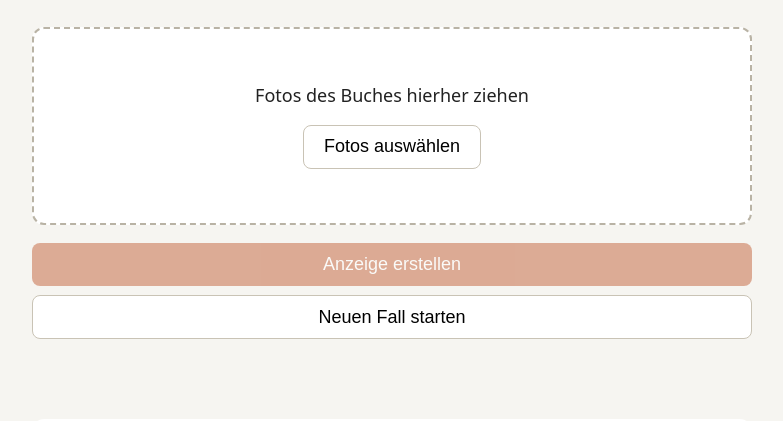
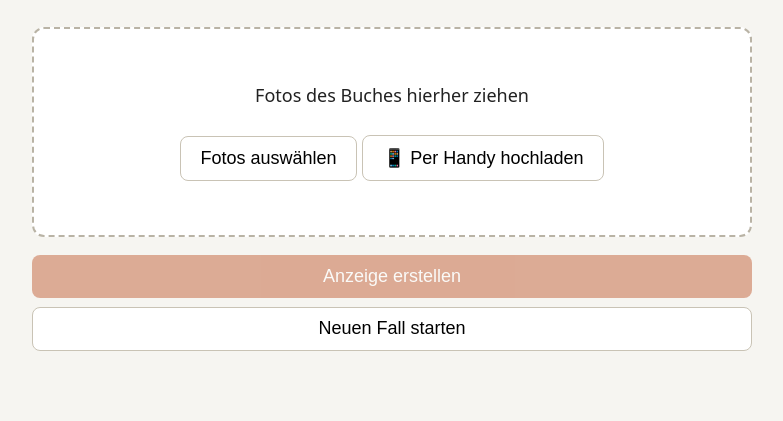
Before and after one commit to Giacomola/ebayClient, a Flask app: page / in a window 1280 px wide. Shown: the part 82-503 px from the top of the page, without its empty margins (248-1031 px from the left). Run offline with Flask 3, Linux system fonts and the light colour scheme; data that the repository does not hold is empty; parts of the project's set-up code (start-up, migrations or seed data) failed here and were passed over.

Commit message:
feat: Handy-Zugang per QR-Code im Browser
Neue Route /api/handy-zugang liefert die WLAN-Adresse des PCs und einen
QR-Code als SVG; Knopf "Per Handy hochladen" zeigt beides an. So kann ein
Handy im selben WLAN die App oeffnen und Fotos hochladen.

Co-Authored-By: Claude Opus 4.8 <noreply@anthropic.com>

```diff
--- a/app.py
+++ b/app.py
@@ -14,6 +14,26 @@ from image_host import upload_image
 from ebay_csv import (append_listing, title_exists, title_for,
                       recent_listings, archive_as_file, DEFAULT_FILENAME)
 from draft import load_draft, update_fields, update_images, clear_draft
+
+# Port, auf dem das Programm läuft (auch in der Handy-Adresse verwendet).
+PORT = 5050
+
+def _handy_qr_svg(url: str) -> str:
+    """Erzeugt einen QR-Code als SVG-Text (skaliert sauber, braucht kein Pillow).
+    Bei einem Fehler kommt ein leerer String zurück (QR ist Komfort, kein Muss)."""
+    try:
+        import io
+        import qrcode
+        import qrcode.image.svg
+        qr = qrcode.QRCode(border=2)
+        qr.add_data(url)
+        qr.make(fit=True)
+        img = qr.make_image(image_factory=qrcode.image.svg.SvgPathImage)
+        buf = io.BytesIO()
+        img.save(buf)
+        return buf.getvalue().decode("utf-8")
+    except Exception:  # noqa: BLE001
+        return ""
 
 def _open_in_os(path: str) -> None:
     """Öffnet eine Datei im Standardprogramm des Betriebssystems.
@@ -113,6 +133,17 @@ def create_app(config_path: str = "config.json",
         except Exception as e:  # noqa: BLE001
             return jsonify({"error": f"Konnte die Datei nicht öffnen: {e}"}), 500
         return jsonify({"ok": True, "path": path})
+
+    @app.get("/api/handy-zugang")
+    def handy_zugang():
+        """Liefert die WLAN-Adresse dieses PCs (+ QR-Code), damit ein Handy im selben
+        WLAN die App öffnen und Fotos hochladen kann."""
+        ip = _lan_ip()
+        if not ip:
+            return jsonify({"url": "", "qr_svg": "",
+                            "error": "Keine WLAN-Adresse gefunden. Ist der PC im WLAN?"})
+        url = f"http://{ip}:{PORT}"
+        return jsonify({"url": url, "qr_svg": _handy_qr_svg(url)})
 
     @app.get("/api/listings")
     def listings():
@@ -340,7 +371,6 @@ def _zeige_handy_zugang(port: int) -> None:
 if __name__ == "__main__":
     import webbrowser
     # Port 5050 statt 5000: 5000 ist unter macOS oft vom AirPlay-Empfänger belegt.
-    PORT = 5050
     app = create_app()
     _zeige_handy_zugang(PORT)
     webbrowser.open(f"http://127.0.0.1:{PORT}")  # öffnet das Programm auf DIESEM PC
--- a/static/app.js
+++ b/static/app.js
@@ -229,6 +229,26 @@ dz.addEventListener("drop", (e) => {
 });
 $("choose-btn").addEventListener("click", () => $("file-input").click());
 $("file-input").addEventListener("change", (e) => addFiles(e.target.files));
+
+// „Per Handy hochladen": zeigt QR-Code + WLAN-Adresse dieses PCs an.
+on("handy-btn", "click", async () => {
+  const qr = $("handy-qr"), urlEl = $("handy-url"), fehler = $("handy-fehler");
+  qr.innerHTML = ""; urlEl.textContent = ""; fehler.hidden = true;
+  let d;
+  try {
+    d = await (await fetch("/api/handy-zugang")).json();
+  } catch (e) {
+    d = { error: "Adresse konnte nicht ermittelt werden." };
+  }
+  if (!d.url) {
+    fehler.textContent = d.error || "Keine WLAN-Adresse gefunden.";
+    fehler.hidden = false;
+  } else {
+    if (d.qr_svg) qr.innerHTML = d.qr_svg;   // QR als SVG direkt einbetten
+    urlEl.textContent = d.url;
+  }
+  $("handy-dialog").showModal();
+});
 
 const generateBtn = $("generate-btn");
 generateBtn.addEventListener("click", async () => {
--- a/static/style.css
+++ b/static/style.css
@@ -67,6 +67,11 @@ dialog textarea { overflow: hidden; resize: none; line-height: 1.4; }
 .src-row { flex-direction: row; align-items: center; gap: .4rem; margin-bottom: .25rem;
   font-size: .9rem; }
 .src-prio { width: 3.4rem; text-align: center; }
+.handy-qr { display: flex; justify-content: center; margin: .5rem 0; }
+.handy-qr svg { width: 220px; height: 220px; }
+.handy-url { text-align: center; font-family: ui-monospace, monospace; font-weight: 600;
+  word-break: break-all; margin: .2rem 0 .6rem; }
+#handy-btn { margin-top: .6rem; }
 .price-line { display: flex; gap: .5rem; align-items: center; }
 .price-line input { flex: 1; }
 .price-line button { white-space: nowrap; }
--- a/templates/index.html
+++ b/templates/index.html
@@ -26,6 +26,7 @@
       <p>Fotos des Buches hierher ziehen</p>
       <input id="file-input" type="file" accept="image/*" multiple hidden>
       <button id="choose-btn" type="button">Fotos auswählen</button>
+      <button id="handy-btn" type="button">📱 Per Handy hochladen</button>
       <div id="thumbs" class="thumbs"></div>
     </section>
 
@@ -168,6 +169,21 @@
     </form>
   </dialog>
 
+  <dialog id="handy-dialog">
+    <form method="dialog">
+      <h2>Per Handy hochladen</h2>
+      <p class="hint">PC und Handy müssen im <b>gleichen WLAN</b> sein. Scanne den
+        QR-Code mit der Handy-Kamera – die App öffnet sich im Handy-Browser, dort
+        „Fotos auswählen" → Kamera oder Mediathek.</p>
+      <div id="handy-qr" class="handy-qr"></div>
+      <p class="handy-url" id="handy-url"></p>
+      <p class="hint" id="handy-fehler" hidden></p>
+      <menu>
+        <button value="cancel">Schließen</button>
+      </menu>
+    </form>
+  </dialog>
+
   <script src="/static/app.js"></script>
 </body>
 </html>
```
Also changed, not shown: tests/test_app.py (+18 -0 lines).
